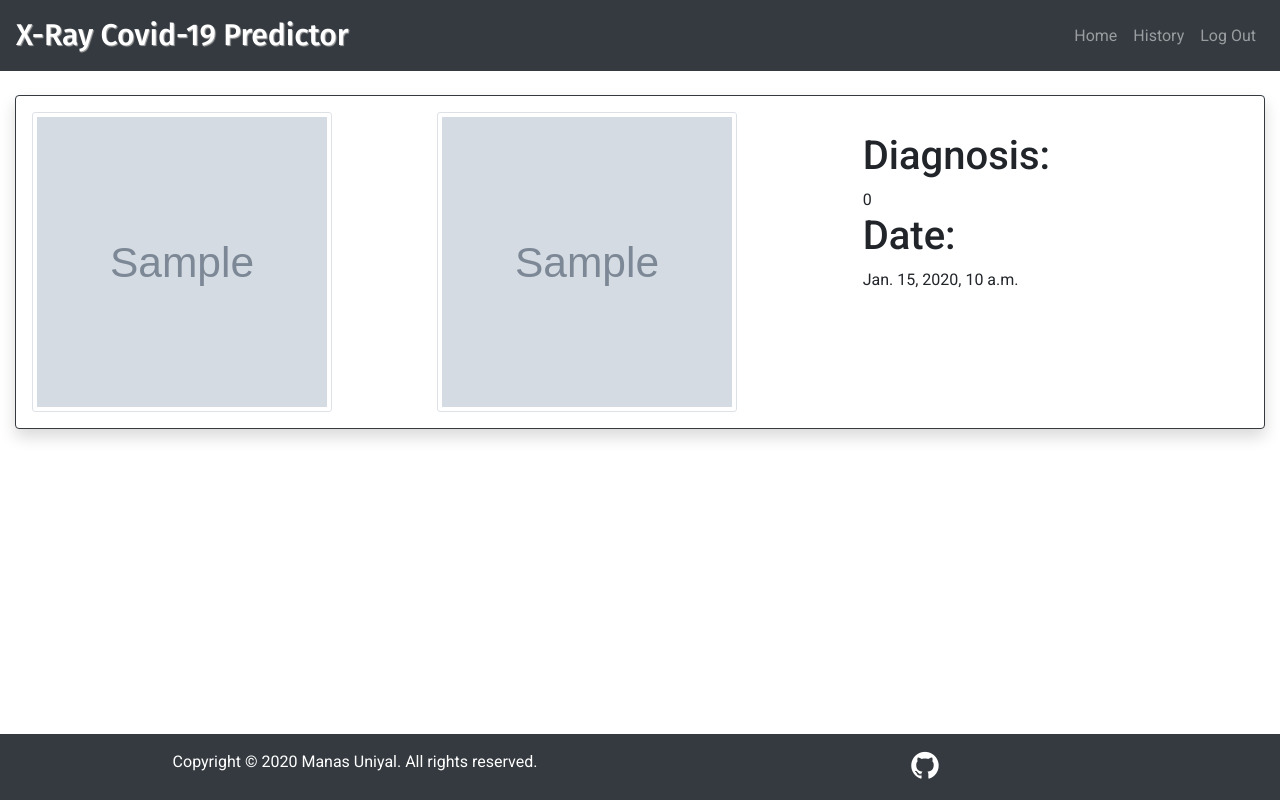
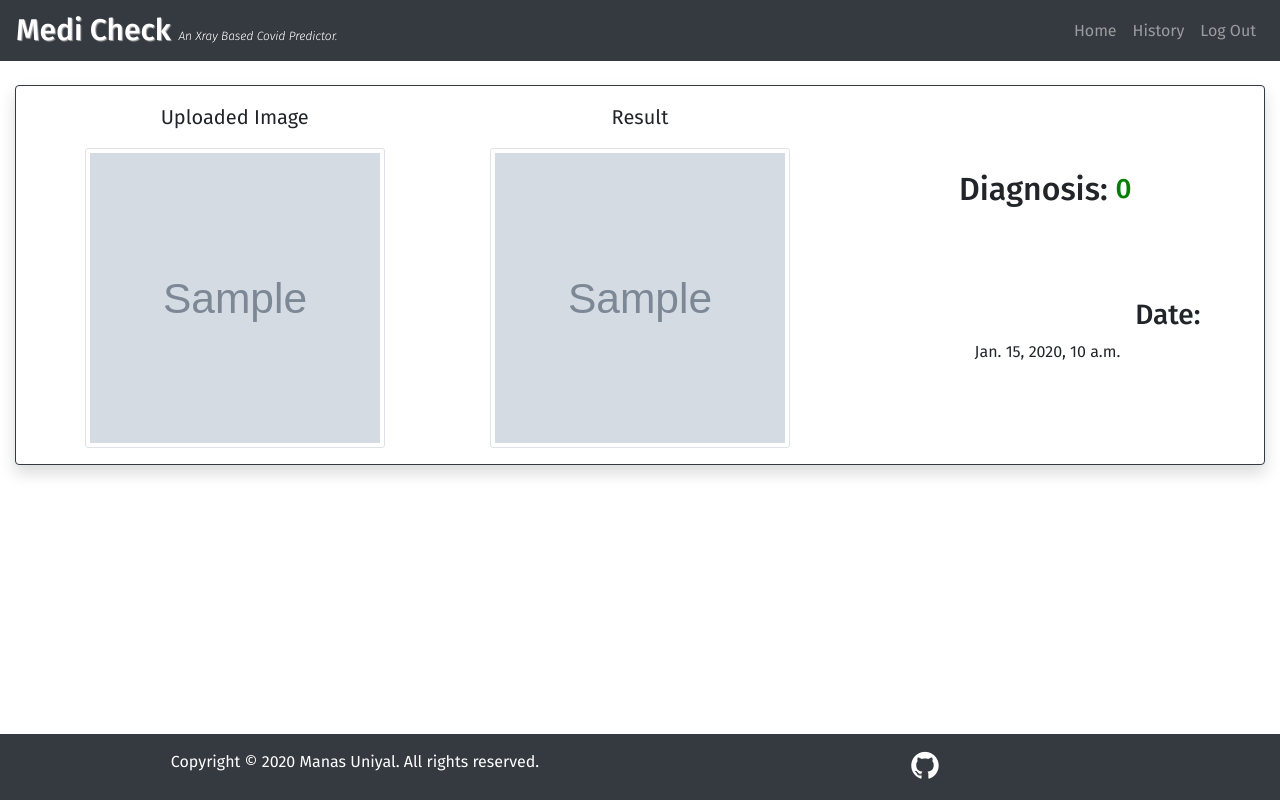
Before and after one commit to ManasUniyal/medi-check, a Django app: page /history/ in a window 1280 px wide. Run offline with Django 3.2, Linux system fonts and the light colour scheme; a user stored in the database is signed in; tables that the repository leaves empty hold one stand-in row (values such as "Sample post"); grey boxes marked "Sample" are stand-in pictures; some libraries are stand-ins or nearby versions.

Commit message:
Updated UI

```diff
--- a/authentication/templates/authentication/login.html
+++ b/authentication/templates/authentication/login.html
@@ -1,3 +1,5 @@
+{% load static %}
+
 <!DOCTYPE html>
 
 <html>
@@ -7,6 +9,7 @@
     <link rel="stylesheet" href="https://stackpath.bootstrapcdn.com/bootstrap/4.3.1/css/bootstrap.min.css"
           integrity="sha384-ggOyR0iXCbMQv3Xipma34MD+dH/1fQ784/j6cY/iJTQUOhcWr7x9JvoRxT2MZw1T" crossorigin="anonymous">
     <link rel="stylesheet" href="https://cdnjs.cloudflare.com/ajax/libs/font-awesome/4.7.0/css/font-awesome.min.css">
+    <link rel="stylesheet" type="text/css" href="{% static 'css/main.css' %}">
 </head>
 
 <body>
@@ -16,8 +19,7 @@
         <div class="container">
             <!-- Navbar Brand -->
             <a href="#" class="navbar-brand">
-                <img src="https://res.cloudinary.com/mhmd/image/upload/v1571398888/Group_1514_tjekh3_zkts1c.svg"
-                     alt="logo" width="150">
+                <p class="title_text">Medi Check <span class="title_subtitle_text">An Xray Based Covid Predictor.</span></p>
             </a>
         </div>
     </nav>
--- a/authentication/templates/authentication/register.html
+++ b/authentication/templates/authentication/register.html
@@ -1,3 +1,5 @@
+{% load static %}
+
 <!DOCTYPE html>
 
 <html>
@@ -7,6 +9,7 @@
     <link rel="stylesheet" href="https://stackpath.bootstrapcdn.com/bootstrap/4.3.1/css/bootstrap.min.css"
           integrity="sha384-ggOyR0iXCbMQv3Xipma34MD+dH/1fQ784/j6cY/iJTQUOhcWr7x9JvoRxT2MZw1T" crossorigin="anonymous">
     <link rel="stylesheet" href="https://cdnjs.cloudflare.com/ajax/libs/font-awesome/4.7.0/css/font-awesome.min.css">
+    <link rel="stylesheet" type="text/css" href="{% static 'css/main.css' %}">
 </head>
 
 <body>
@@ -16,8 +19,7 @@
         <div class="container">
             <!-- Navbar Brand -->
             <a href="#" class="navbar-brand">
-                <img src="https://res.cloudinary.com/mhmd/image/upload/v1571398888/Group_1514_tjekh3_zkts1c.svg"
-                     alt="logo" width="150">
+                <p class="title_text">Medi Check <span class="title_subtitle_text">An Xray Based Covid Predictor.</span></p>
             </a>
         </div>
     </nav>
--- a/main/templates/main/history.html
+++ b/main/templates/main/history.html
@@ -10,25 +10,48 @@
                 <div class="card shadow p-3 mt-4 bg-white rounded border-dark">
                     <div class="row no-gutters">
                         <div class="col-md-4">
-                            <img class="card-img style-image img-responsive img-thumbnail"
-                                 src="{{ prediction.uploaded_image_url }} ">
+                            <div class="row align-items-center justify-content-center"><p style="font-size:20px;">
+                                Uploaded Image</p></div>
+                            <div class="row align-items-center justify-content-center"><img
+                                    class="card-img style-image img-responsive img-thumbnail"
+                                    src="{{ prediction.uploaded_image_url }} "></div>
+
                         </div>
-                        <div class="col-md-4">
-                            <img class="card-img style-image img-responsive img-thumbnail"
-                                 src="{{ prediction.processed_image_url }}">
+                        <div class="col-md-4 ">
+                            <div class="row align-items-center justify-content-center"><p style="font-size:20px;">
+                                Result</p></div>
+                            <div class="row align-items-center justify-content-center"><img
+                                    class="card-img style-image img-responsive img-thumbnail"
+                                    src="{{ prediction.processed_image_url }}"></div>
                         </div>
-                        <div class="col-md-4">
-                            <div class="card-body">
-                                <h1>Diagnosis: </h1> {{ prediction.get_diagnosis_display }}
-                                <h1>Date: </h1> {{ prediction.date_created }}
+                        <div class="col-md-4 align-items-center justify-content-center">
+                            <div class="card-body " style="white-space: pre-wrap;">
+                                <div class="row align-items-center justify-content-center">
+                                    <h2>Diagnosis: </h2>
+                                    {% if prediction.diagnosis == "COVID19" %}
+                                        <h3 style="color: red">{{ prediction.get_diagnosis_display }}</h3>
+                                    {% elif prediction.diagnosis == "PNEUMONIA" %}
+                                        <h3 style="color: red">{{ prediction.get_diagnosis_display }}</h3>
+                                    {% else %}
+                                        <h3 style="color: green">{{ prediction.get_diagnosis_display }}</h3>
+                                    {% endif %}
+                                </div>
+                                <div class="row align-items-center justify-content-center"><h3>
+                                    Date: </h3> {{ prediction.date_created }}</div>
                             </div>
+
                         </div>
                     </div>
                 </div>
             {% endfor %}
         {% else %}
-            <h1>No history to display</h1>
+            <div class="col-md-12">
+                <h1 class="row  align-items-center justify-content-center" style="height: 80vh;">No history to
+                    display</h1>
+            </div>
         {% endif %}
     </div>
 
+
+
 {% endblock %}
--- a/main/templates/main/navbar.html
+++ b/main/templates/main/navbar.html
@@ -1,5 +1,7 @@
 <nav class="navbar navbar-expand-lg navbar-dark bg-dark">
-    <a class="navbar-brand" href="#"> X-Ray Covid-19 Predictor</a>
+    <a class="navbar-brand" href="{% url 'main:home' %}"><p class="title_text">Medi Check <span class="title_subtitle_text">An Xray Based Covid Predictor.</span>
+    </p>
+    </a>
     <button class="navbar-toggler" type="button" data-toggle="collapse" data-target="#navbarNav"
             aria-controls="navbarNav" aria-expanded="false" aria-label="Toggle navigation">
         <span class="navbar-toggler-icon"></span>
--- a/static/css/main.css
+++ b/static/css/main.css
@@ -6,7 +6,7 @@
     display: block;
     position: relative;
     padding-bottom: 80px; /* height of your footer */
-    font-family: 'Roboto', sans-serif;
+    font-family: 'Fira Sans', sans-serif;
     background-color: #ffffff;
 }
 
@@ -25,12 +25,6 @@ footer {
     background: white;
 }
 
-.navbar-brand {
-    font-family: 'Fira Sans', sans-serif;
-    font-size: 30px;
-    text-shadow: 1px 1px 1px #aaa;
-    font-weight: 500;
-}
 
 .navbar-custom {
     background-color: #28282a;
@@ -57,10 +51,29 @@ footer {
 }
 
 .predict_btn_prop {
-    margin-top: 10px;
-    width: 22vw;
+    margin-top: 15px;
     font-family: 'Roboto', sans-serif;
     font-style: bold;
+
+}
+.navbar-brand{
+  padding: 0;
+}
+.title_text{
+    font-size: 30px;
+    text-shadow: 1px 1px 1px #aaa;
+    font-family: 'Fira Sans' , sans-serif;
+    font-weight: 500;
+    margin: 0;
+}
+
+.title_subtitle_text{
+    font-size: 12px;
+    font-family: 'Fira Sans' , sans-serif;
+    font-weight: 200;
+    font-style: italic;
+    text-shadow: 0px 0px 0px #aaa;
+    margin: 0;
 }
 
 .style-image {
```
Also changed, not shown: main/templates/main/homepage.html (+4 -4 lines), main/templates/main/result.html (+13 -9 lines).
